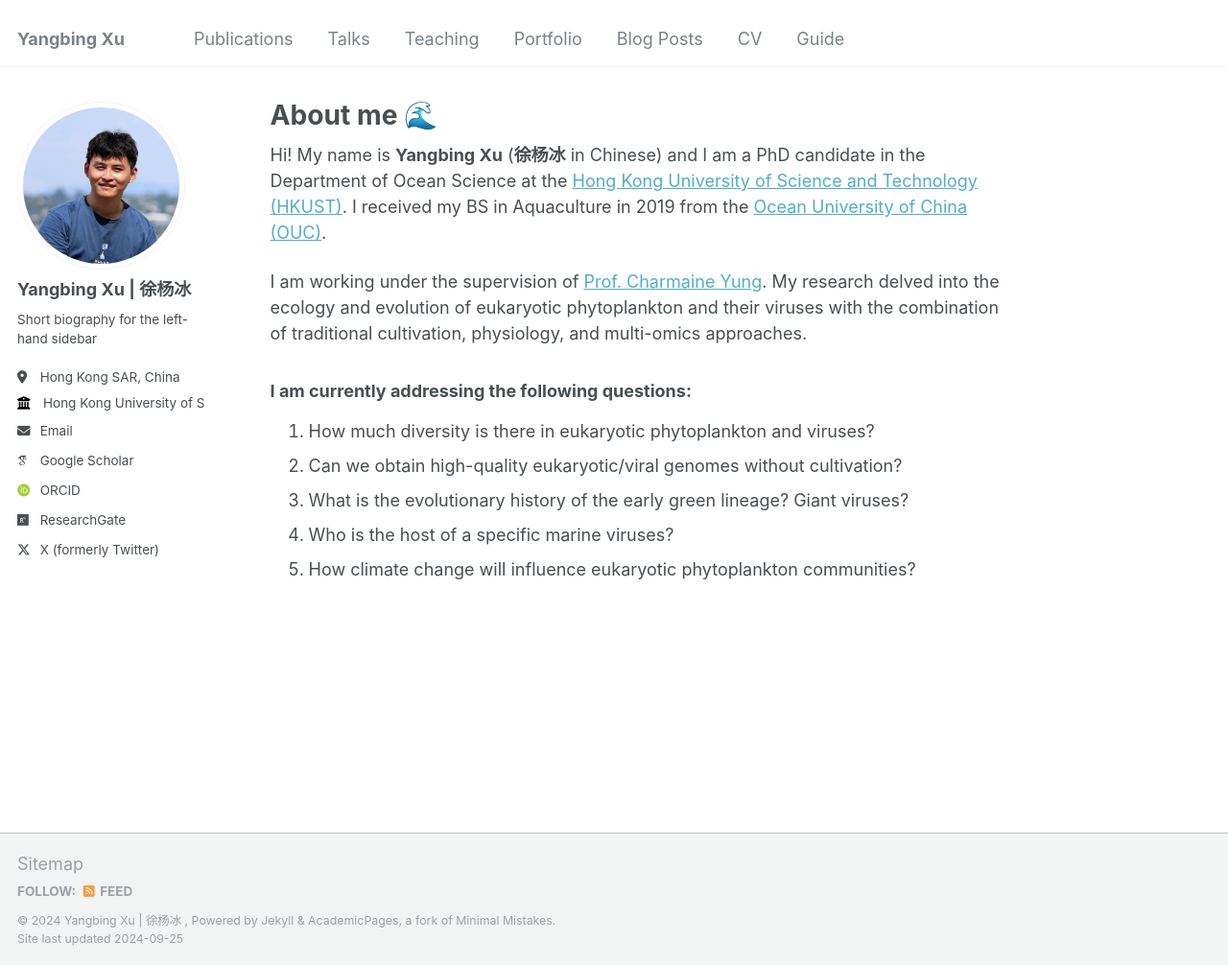
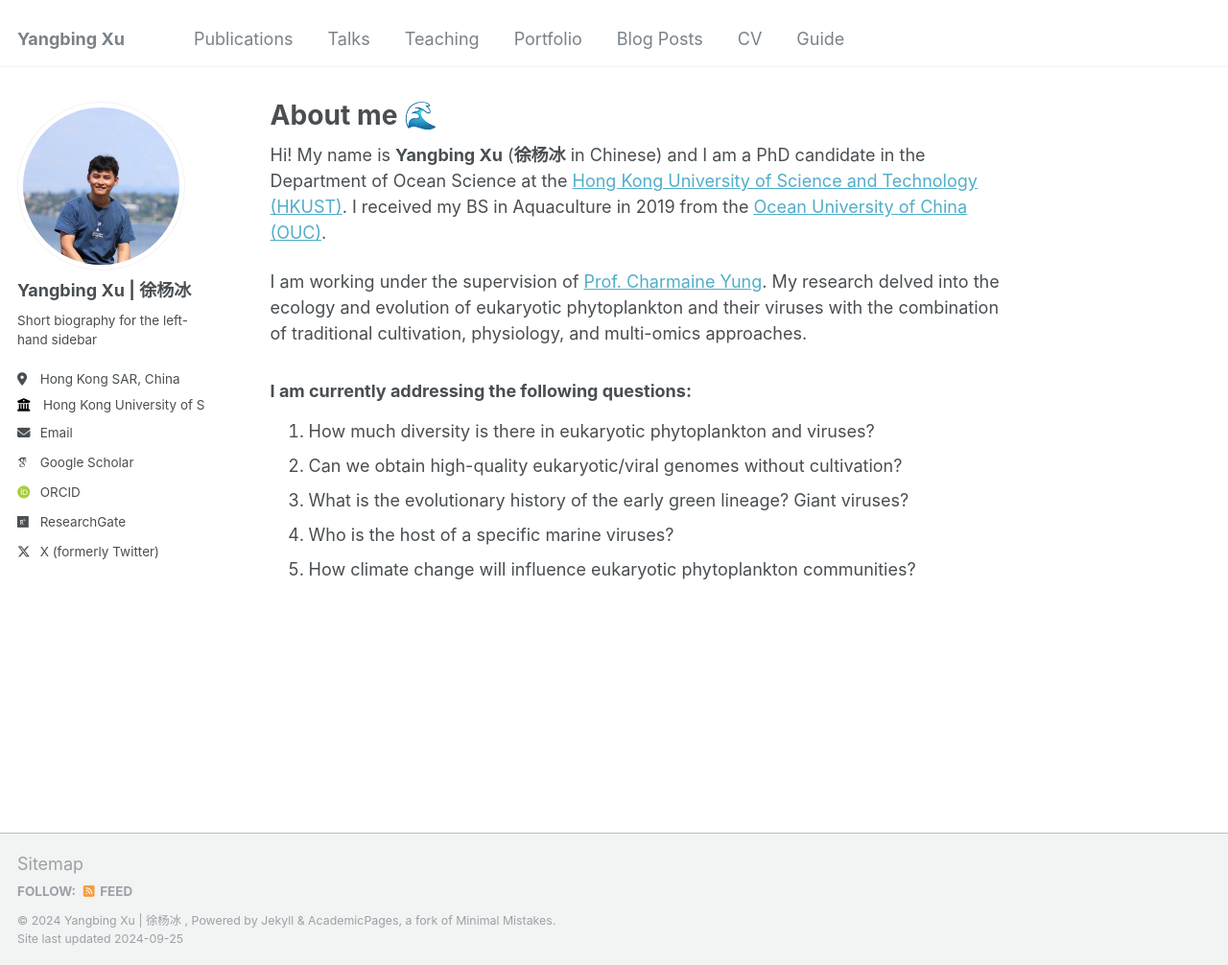
Before and after one commit to Yangbing-Ocean/yangbing, a Jekyll site: the page built from _pages/about.md, in a window 1280 px wide and 1006 px high. Shown: the whole window at 96% size. Built offline with Jekyll 4.4.1, drawn with Linux system fonts in a browser that asks for light colours; some web fonts are replaced.

Commit message:
Update _config.yml

```diff
--- a/_config.yml
+++ b/_config.yml
@@ -21,7 +21,7 @@ repository               : "academicpages/academicpages.github.io"
 #               Additional customization can be done by editing /_includes/author-profile.html
 author:
   # Biographic information
-  avatar           : "IMG_271.png"
+  avatar           : "IMG_2721.jpg"
   name             : "Yangbing Xu | 徐杨冰"
   pronouns         : # example: "he/his"
   bio              : "Short biography for the left-hand sidebar"
```
